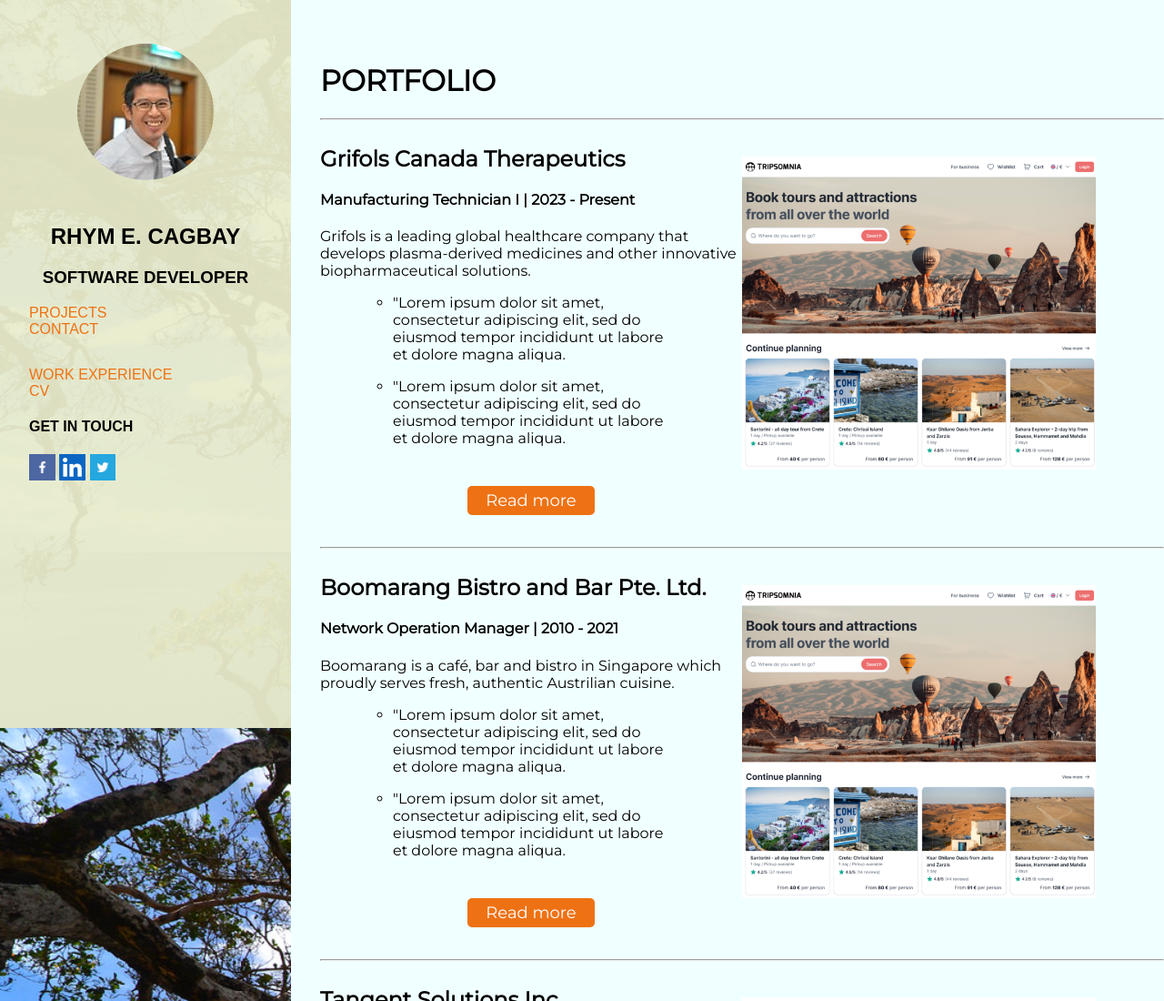
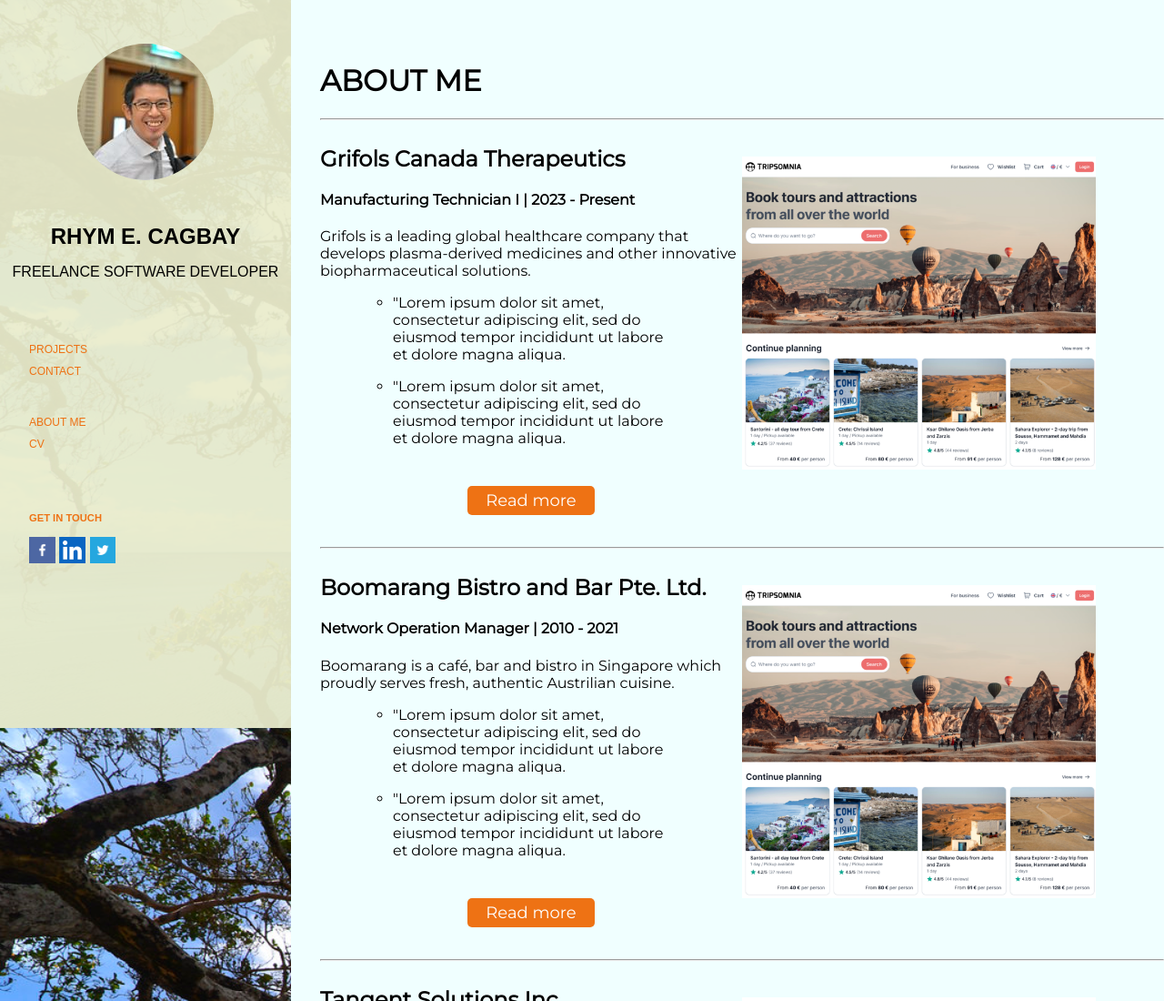
Before and after one commit to rhymece/RC, a plain HTML site: page Portfolio/index.html in a window 1280 px wide. Shown: the top 1100 px of the page at 91% size. Drawn offline with Linux system fonts and the light colour scheme.

Commit message:
about me

```diff
--- a/Portfolio/index.html
+++ b/Portfolio/index.html
@@ -12,13 +12,13 @@
         </a>
         <div class="avatar-content uppercase">
             <h1>Rhym E. Cagbay</h1>
-            <h3>Software Developer</h3>
+            <p>Freelance software developer</p>
         </div>
         <nav class="sidebar-nav uppercase">
             <a class="projects" href="#">projects</a>
             <a class="contact" href="#">Contact</a>
 
-            <a class="work-experience" href="#">Work experience</a>
+            <a class="about-me" href="#">About me</a>
             <a class="cv" href="#">cv</a>
         </nav>
         <div class="sidebar-social-media">
@@ -31,7 +31,7 @@
     </aside>
     <div class="site-main">
         <div class="page-title uppercase">
-            <h1>Portfolio</h1>
+            <h1>About me</h1>
         </div>
         <hr>
         <div class="portfolio-timeline">
--- a/Portfolio/styles.css/style.css
+++ b/Portfolio/styles.css/style.css
@@ -34,19 +34,31 @@ body {
 .sidebar-nav, .sidebar-social-media {
     text-align: left;
     padding-left: 2rem;
+    padding-top: 3rem;
 }
-.avatar{
+.sidebar-nav {
+    font-size: 75%;
+    line-height: 2.0;
+}
+.sidebar-social-media h4 {
+    font-size: 70%;
+    color: #EE7214;
+}
+.avatar {
     border-radius: 50%;
     display: block;
     margin: 3rem auto;
 }
+.avatar-content h4, .avatar-content h1 {
+    margin: 0 ;
+}
 .uppercase {
     text-transform: uppercase;
 }
-.work-experience, .contact {
+.about-me, .contact {
     display: block;
 }
-.work-experience {
+.about-me {
     padding-top: 2rem;
 }
 .linkedin-icon, .facebook-icon, .twitter-icon {
```
